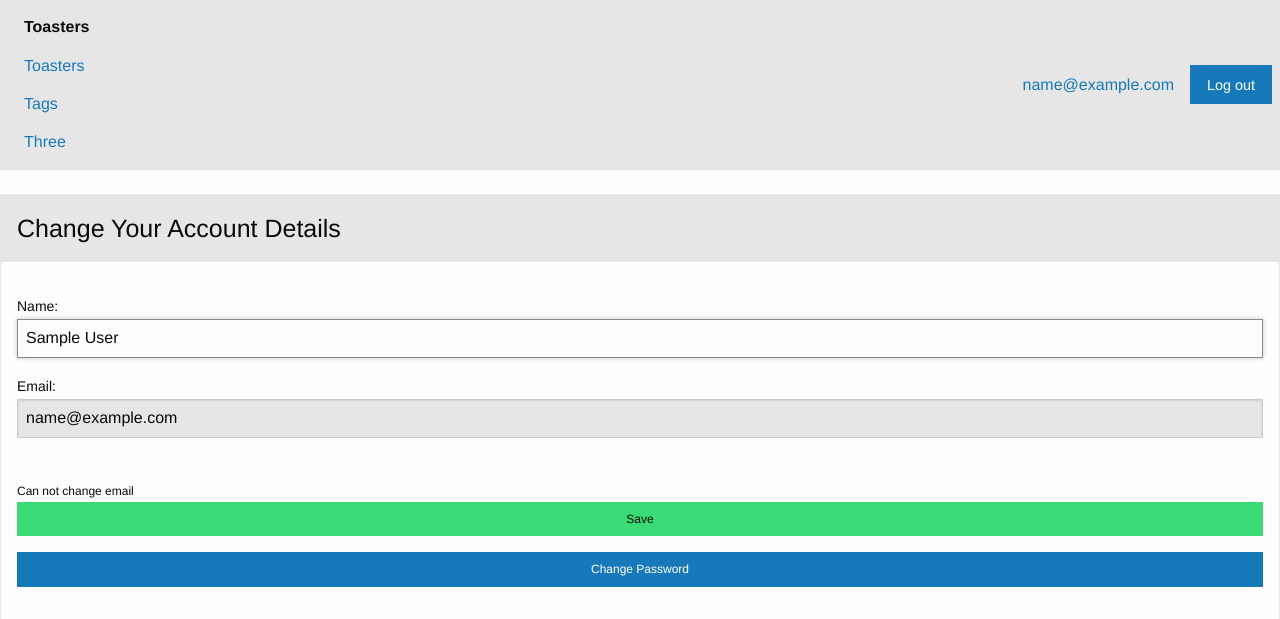
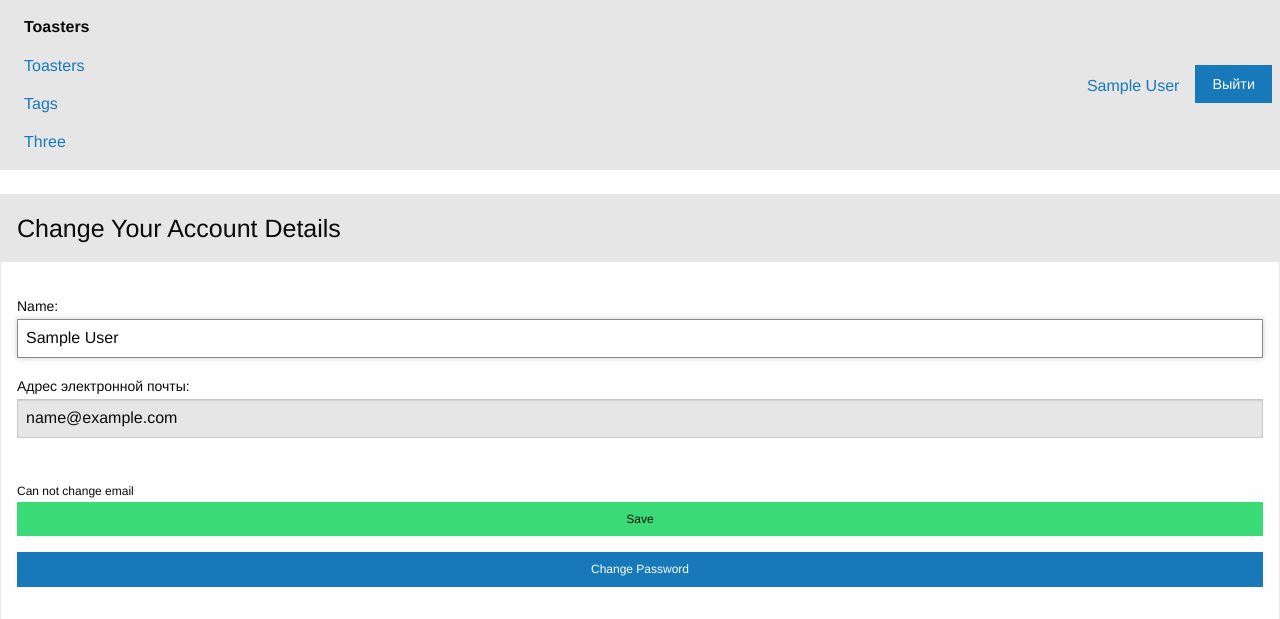
Before and after one commit to mosiahr/toasters_django, a Django app: page /accounts/details/ in a window 1280 px wide. Shown: the top 619 px of the page. Run offline with Django 3.2, Linux system fonts and the light colour scheme; the visitor is signed in with stand-in values (Sample User, id 1); some libraries are stand-ins or nearby versions.

Commit message:
edited core/base.html

```diff
--- a/accounts/forms.py
+++ b/accounts/forms.py
@@ -260,6 +260,7 @@ class UserDetailChangeForm(forms.ModelForm):
         widget=forms.TextInput(attrs={
             # "class": 'form-control',
             "autofocus": True,
+            'placeholder': ''
         })
     )
 
--- a/accounts/urls.py
+++ b/accounts/urls.py
@@ -1,6 +1,3 @@
-#!/usr/bin/env python3
-# -*- coding: utf-8 -*-
-
 from django.conf.urls import url
 from django.contrib.auth import views as auth_views
 
--- a/core/settings/base.py
+++ b/core/settings/base.py
@@ -124,8 +124,8 @@ AUTH_PASSWORD_VALIDATORS = [
 # Internationalization
 # https://docs.djangoproject.com/en/1.9/topics/i18n/
 
-LANGUAGE_CODE = 'en-us'
-#LANGUAGE_CODE = 'ru-Ru'
+# LANGUAGE_CODE = 'en-us'
+LANGUAGE_CODE = 'ru-Ru'
 
 TIME_ZONE = 'UTC'
 
--- a/static/foundation/css/app.css
+++ b/static/foundation/css/app.css
@@ -28,3 +28,8 @@
 .errorlist > li {
     list-style-type: none;
 }
+
+.icon {
+    font-size: 18px;
+    color: black;
+}
--- a/templates/core/base.html
+++ b/templates/core/base.html
@@ -17,26 +17,26 @@
 <body>
 
 
-<script>
-    (function (i, s, o, g, r, a, m) {
-        i['GoogleAnalyticsObject'] = r;
-        i[r] = i[r] || function () {
-            (i[r].q = i[r].q || []).push(arguments)
-        }, i[r].l = 1 * new Date();
-        a = s.createElement(o),
-            m = s.getElementsByTagName(o)[0];
-        a.async = 1;
-        a.src = g;
-        m.parentNode.insertBefore(a, m)
-    })(window, document, 'script', 'https://www.google-analytics.com/analytics.js', 'ga');
-
-    ga('create', 'UA-2195009-2', 'auto');
-    ga('send', 'pageview');
-
-    ga('create', 'UA-2195009-27', 'auto', {name: "foundation"});
-    ga('foundation.send', 'pageview');
-
-</script>
+{#<script>#}
+{#    (function (i, s, o, g, r, a, m) {#}
+{#        i['GoogleAnalyticsObject'] = r;#}
+{#        i[r] = i[r] || function () {#}
+{#            (i[r].q = i[r].q || []).push(arguments)#}
+{#        }, i[r].l = 1 * new Date();#}
+{#        a = s.createElement(o),#}
+{#            m = s.getElementsByTagName(o)[0];#}
+{#        a.async = 1;#}
+{#        a.src = g;#}
+{#        m.parentNode.insertBefore(a, m)#}
+{#    })(window, document, 'script', 'https://www.google-analytics.com/analytics.js', 'ga');#}
+{##}
+{#    ga('create', 'UA-2195009-2', 'auto');#}
+{#    ga('send', 'pageview');#}
+{##}
+{#    ga('create', 'UA-2195009-27', 'auto', {name: "foundation"});#}
+{#    ga('foundation.send', 'pageview');#}
+{##}
+{#</script>#}
 
 <div class="title-bar" data-responsive-toggle="realEstateMenu" data-hide-for="medium">
     <button class="menu-icon" type="button" data-toggle="realEstateMenu"></button>
@@ -53,8 +53,15 @@
     </div>
     <div class="top-bar-right">
         <ul class="menu">
-            {% if user.email %}
-                <li><a class="" href="{% url 'accounts:home' %}">{{ user }}</a></li>
+            {% if user.is_authenticated %}
+                {% if user.full_name != '' %}
+                    <li><a class="" href="{% url 'accounts:home' %}">
+                        <span class="icon">
+                        <i class="fi-torso "></i></span>
+                        {{ user.full_name }}</a></li>
+                {% else %}
+                    <li><a class="" href="{% url 'accounts:home' %}">{{ user }}</a></li>
+                {% endif %}
                 <li><a class="button" href="{% url 'accounts:logout' %}">{% trans 'Log out' %}</a></li>
             {% else %}
                 <li><a class="button" href="{% url 'accounts:register' %}">{% trans 'Sign up' %}</a></li>
```
